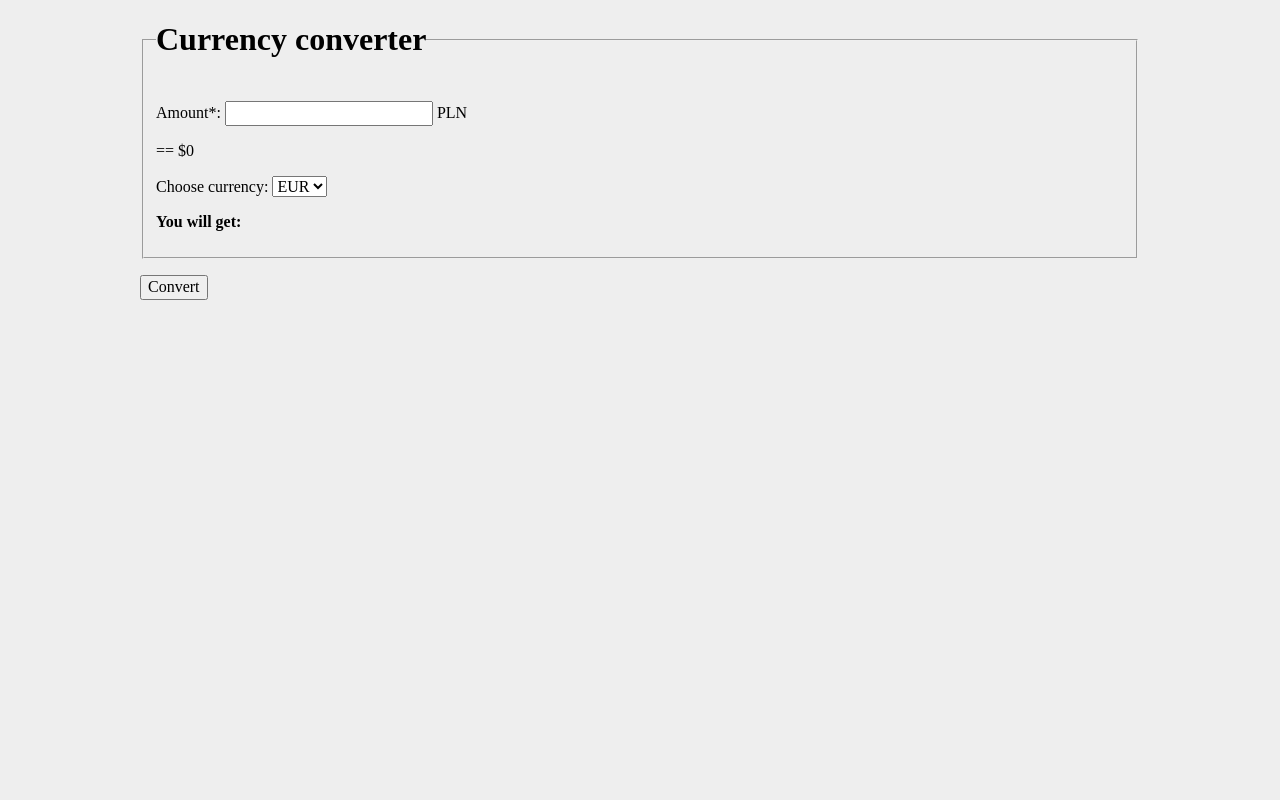
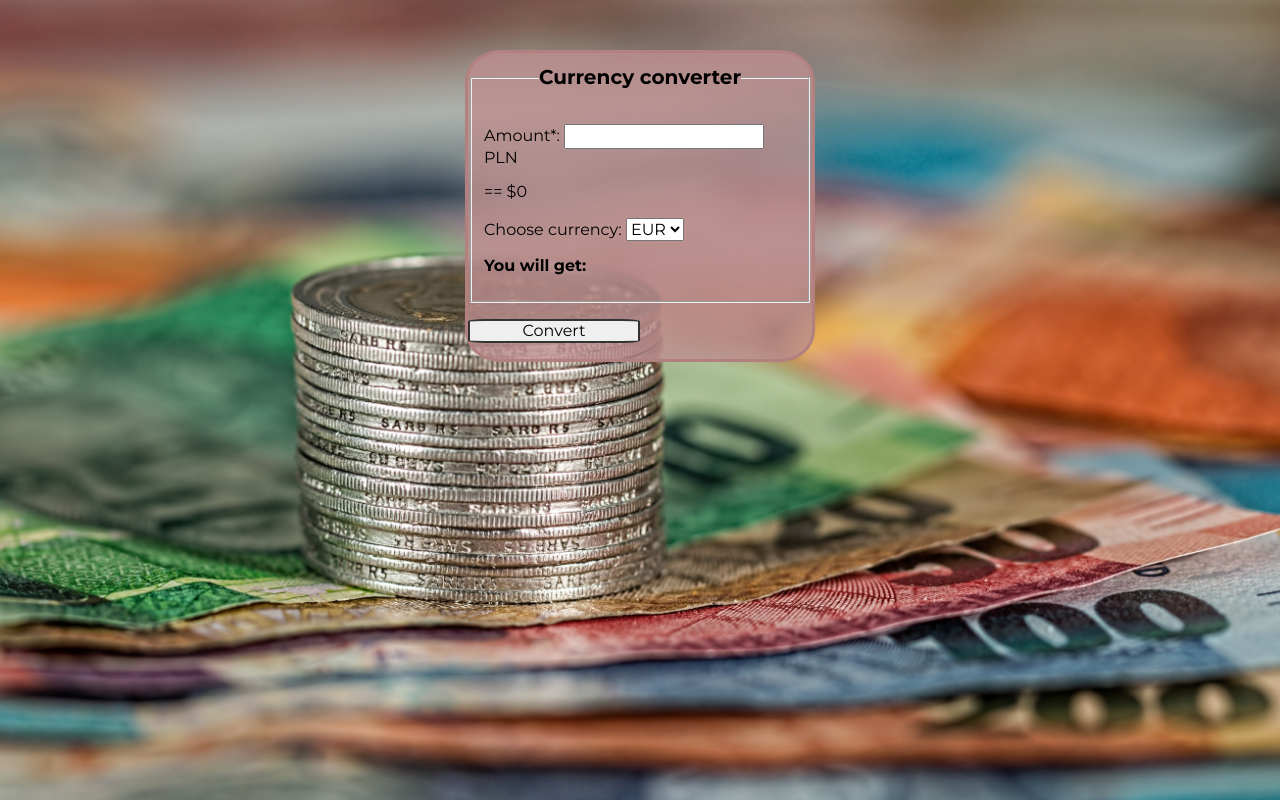
Before and after one commit to Tamarthy/Currency-converter, a plain HTML site: page index.html in a window 1280 px wide. Drawn offline with nearby package versions, Linux system fonts and the light colour scheme.

Commit message:
background image added, css format

```diff
--- a/css/form.css
+++ b/css/form.css
@@ -1,5 +1,26 @@
-.form__newAmount {
-    background-color: white;
-border: black solid 2px;
-max-width: 900px;
-height: 300px;}
+.form {
+    background-color: rgba(188, 143, 143, 0.815);
+    max-width: 350px;
+    max-height: auto;
+    align-items: center;
+    margin: auto;
+    margin-top: 50px;
+    margin-bottom: 20px;
+    border: hsl(0, 25%, 60%) solid 3px;
+    border-radius: 10%;
+}
+
+.form__legend {
+    text-align: center;
+}
+.form__title{
+    font-size: 20px;
+}
+
+.form__button {
+    border: hsl(0, 0%, 20%) solid 2px;
+    border-radius: 10%;
+    width: 50%;
+    margin: 0 ;
+
+}
--- a/css/style.css
+++ b/css/style.css
@@ -5,8 +5,16 @@ html {
 *, ::after, ::before {
     box-sizing: inherit;
 }
-.body{
+
+.body {
     margin: 0 auto;
     max-width: 1000px;
     background-color: #eee;
+    font-family: 'Montserrat', sans-serif;
 }
+
+.backgroundImage {
+    background-image: url("../images/currency.jpg");
+    background-size: cover;
+    background-repeat: no-repeat;
+}
--- a/index.html
+++ b/index.html
@@ -6,6 +6,8 @@
     <meta http-equiv="X-UA-Compatible" content="IE=edge">
     <meta name="viewport" content="width=device-width, initial-scale=1.0">
     <title>Currency converter</title>
+    <link rel="preconnect" href="https://fonts.gstatic.com">
+    <link href="https://fonts.googleapis.com/css2?family=Montserrat:wght@400;700&display=swap" rel="stylesheet">
     <link rel="stylesheet" href="https://cdnjs.cloudflare.com/ajax/libs/normalize/8.0.1/normalize.min.css"
         integrity="sha512-NhSC1YmyruXifcj/KFRWoC561YpHpc5Jtzgvbuzx5VozKpWvQ+4nXhPdFgmx8xqexRcpAglTj9sIBWINXa8x5w=="
         crossorigin="anonymous" />
@@ -14,11 +16,11 @@
     <script defer src="js/script.js"></script>
 </head>
 
-<body class="body">
-    <form class="js-form">
+<body class="body backgroundImage">
+    <form class="form js-form">
         <fieldset>
-            <legend>
-                <h1>Currency converter</h1>
+            <legend class="form__legend">
+                <h1 class="form__title">Currency converter</h1>
             </legend>
             <p>Amount*:
                 <label><input type="number" min="0" step="0.01" class="js-amount" required></label>
@@ -29,12 +31,14 @@
                     <option value="EUR">EUR</option>
                     <option value="USD">USD</option>
                     <option value="CZK">CZK</option>
-                </select></p>
-                <p><strong>You will get:</strong></p>
-                <span class="js-result"></span>
+                </select>
+            </p>
+            <p><strong>You will get:</strong></p>
+            <span class="js-result"></span>
         </fieldset>
         <p>
-            <button>Convert</button>
+            <button class="form__button">Convert</button>
+            <!-- jak wyśrodkować ten button? -->
         </p>
     </form>
 </body>
```
Also changed, not shown: images/currency.jpg (added).
